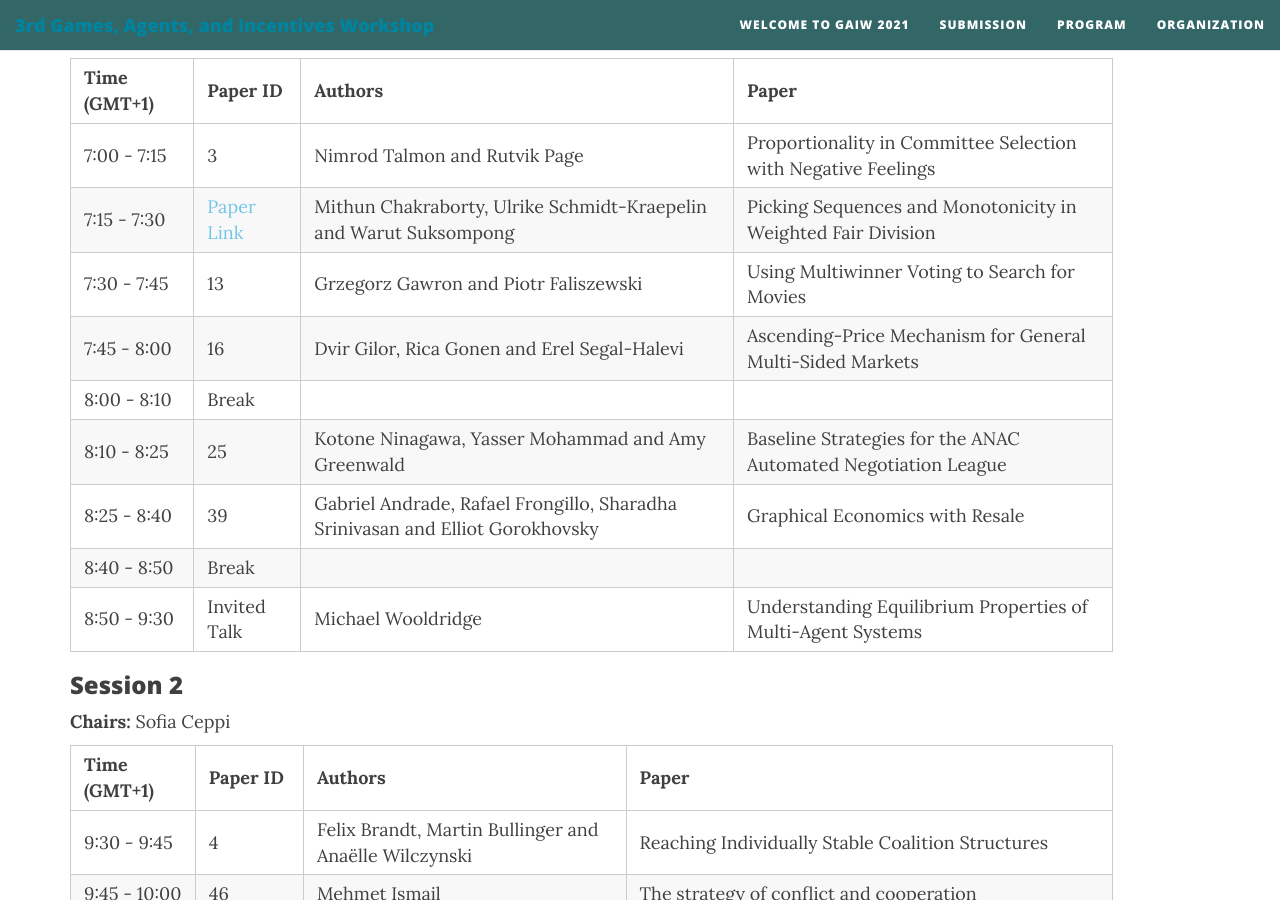
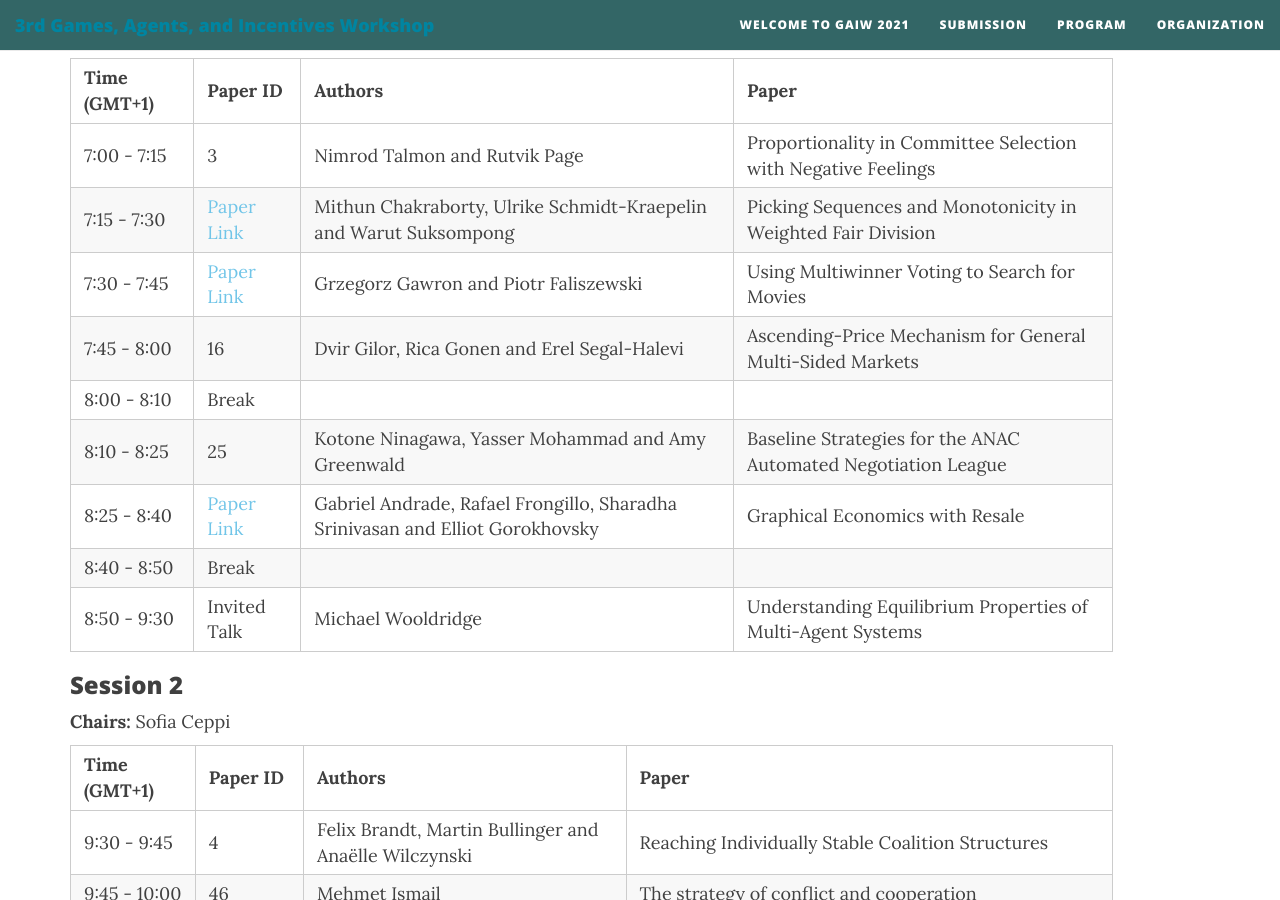
Before and after one commit to PrefLib/gaiw2021, a Jekyll site: the page built from program.md, in a window 1280 px wide and 900 px high, scrolled down 377 px. Built offline with Jekyll 4.4.1, drawn with Linux system fonts in a browser that asks for light colours; nearby versions of some CDN libraries.

Commit message:
Update program.md

```diff
--- a/program.md
+++ b/program.md
@@ -18,11 +18,11 @@ To participate in the workshop please follow the directions to log in on the [AA
 |------------------|--------------|-------------------------------------------------------------------------------|----------------------------------------------------------------|
 | 7:00 - 7:15      | 3            | Nimrod Talmon and Rutvik Page                                                 | Proportionality in Committee Selection with Negative Feelings  |
 | 7:15 - 7:30      | [Paper Link](/_papers/GAIW_2021_paper_6.pdf)       | Mithun Chakraborty, Ulrike Schmidt-Kraepelin and Warut   Suksompong           | Picking Sequences and Monotonicity in Weighted Fair Division   |
-| 7:30 - 7:45      | 13           | Grzegorz Gawron and   Piotr Faliszewski                                       | Using Multiwinner Voting to Search for Movies                  |
+| 7:30 - 7:45      | [Paper Link](/_papers/GAIW_2021_paper_13.pdf)           | Grzegorz Gawron and   Piotr Faliszewski                                       | Using Multiwinner Voting to Search for Movies                  |
 | 7:45 - 8:00      | 16           | Dvir Gilor, Rica Gonen and Erel Segal-Halevi                                  | Ascending-Price Mechanism for General Multi-Sided Markets      |
 | 8:00 - 8:10      | Break        |                                                                               |                                                                |
 | 8:10 - 8:25      | 25           | Kotone Ninagawa, Yasser Mohammad and Amy Greenwald                            | Baseline Strategies for the ANAC Automated Negotiation League  |
-| 8:25 - 8:40      | 39           | Gabriel Andrade, Rafael Frongillo, Sharadha Srinivasan and Elliot Gorokhovsky | Graphical Economics with Resale                                |
+| 8:25 - 8:40      | [Paper Link](/_papers/GAIW_2021_paper_39.pdf)           | Gabriel Andrade, Rafael Frongillo, Sharadha Srinivasan and Elliot Gorokhovsky | Graphical Economics with Resale                                |
 | 8:40 - 8:50      | Break        |                                                                               |                                                                |
 | 8:50 - 9:30      | Invited Talk | Michael Wooldridge                                                            | Understanding Equilibrium Properties of Multi-Agent Systems    |
 
```
